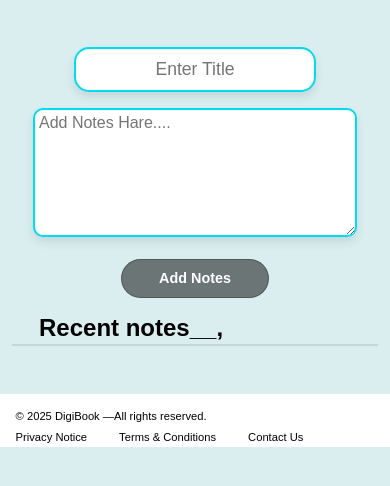
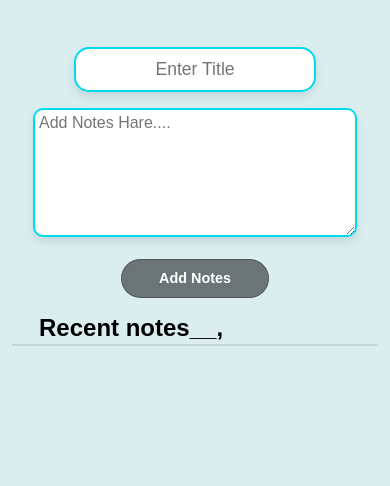
Before and after one commit to Sameeralam9/Note_App, a website: page index.html in a window 390 px wide. Shown: the part 58-544 px from the top of the page. Drawn offline with nearby package versions, Linux system fonts and the light colour scheme.

Commit message:
fixed responsiveness

```diff
--- a/index.html
+++ b/index.html
@@ -47,14 +47,7 @@
         <div class="note"></div>
       </div>
     </main>
-    <footer>
-      <div class="reseved">© 2025 DigiBook —All rights reserved.</div>
-      <div class="contactInfo">
-        <span>Privacy Notice</span>
-        <span>Terms & Conditions</span>
-        <span>Contact Us</span>
-      </div>
-    </footer>
+
     <script
       src="https://cdnjs.cloudflare.com/ajax/libs/gsap/3.12.5/gsap.min.js"
       integrity="sha512-7eHRwcbYkK4d9g/6tD/mhkf++eoTHwpNM9woBxtPUBWm67zeAfFC+HrdoE2GanKeocly/VxeLvIqwvCdk7qScg=="
--- a/style.css
+++ b/style.css
@@ -184,15 +184,6 @@ hr {
   line-height: 1.26em;
 }
 
-footer {
-  background-color: rgb(255, 255, 255);
-  padding: 1vw 4vw;
-  box-sizing: border-box;
-  width: 100%;
-  display: flex;
-  justify-content: space-between;
-  align-items: center;
-}
 .contactInfo {
   display: flex;
   justify-content: space-between;
@@ -258,12 +249,7 @@ footer {
     bottom: 0;
   }
 }
-@media (max-width: 1400px) {
-  footer {
-    position: absolute;
-    bottom: 0;
-  }
-}
+
 @media (max-width: 800px) {
   .note {
     display: grid;
@@ -310,15 +296,7 @@ footer {
   .recent {
     padding: 1em 0;
   }
-  footer {
-    padding-top: 1rem;
-    margin-top: 2rem;
-    display: flex;
-    flex-wrap: wrap;
-    gap: 1rem;
-    position: absolute;
-    bottom: 0;
-  }
+
   .contactInfo {
     gap: 2rem;
   }
@@ -345,12 +323,7 @@ footer {
   .inputs {
     gap: 1rem;
   }
-  footer {
-    position: relative;
-    font-size: 0.7rem;
-    gap: 0.8em;
-    margin: 0;
-  }
+
   .inputs textarea {
     max-width: 80vw;
     height: 30vw;
```
